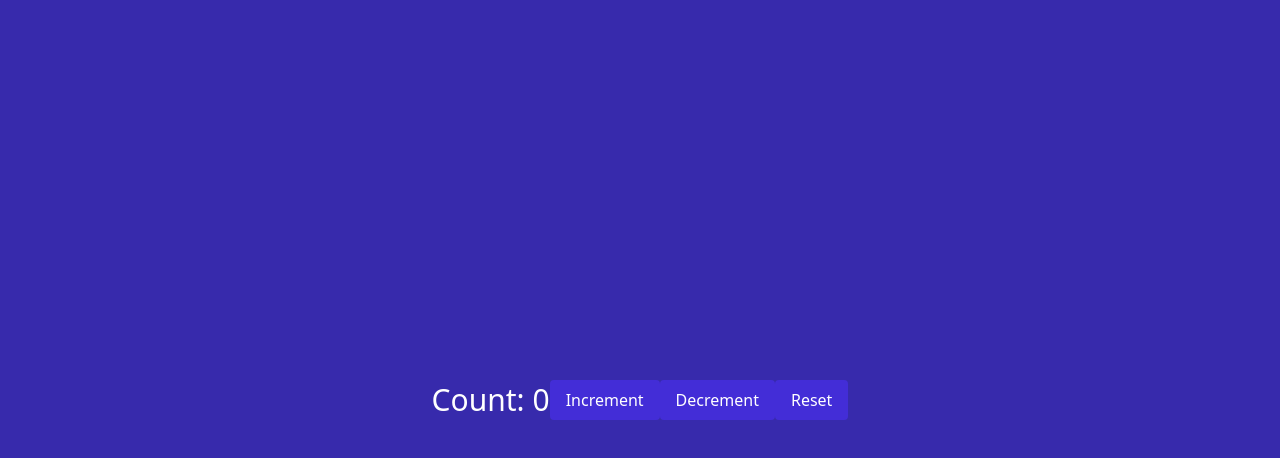
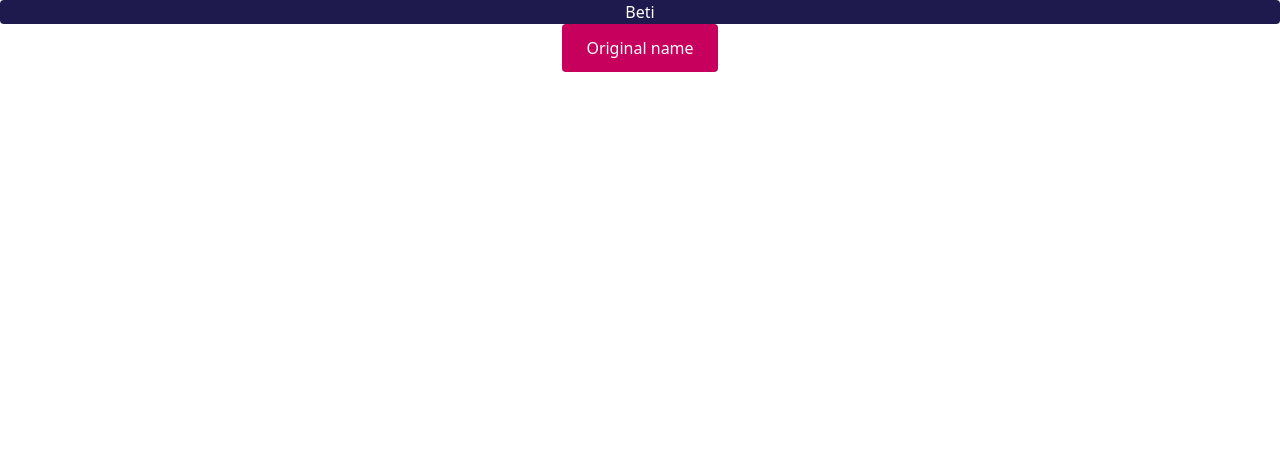
Before and after one commit to abyssiniatech/Redux-App, a React (Vite) app: page / in a window 1280 px wide. Shown: the top 458 px of the page. Built offline with nearby package versions, Linux system fonts and the light colour scheme.

Commit message:
add increment project by using useContext hook

```diff
--- a/src/App.tsx
+++ b/src/App.tsx
@@ -1,10 +1,10 @@
-import UseContextIncrement from "./components/UseContextIncrement";
+import Namereducer from "./components/Namereducer";
 
 
 const App = () => {
   return (
     <div>
-    <UseContextIncrement />
+    <Namereducer />
     </div>
   )
 };
--- /dev/null
+++ b/src/components/Namereducer.tsx
@@ -0,0 +1,25 @@
+import { useReducer, useState } from "react";
+const initialState ="Beti"
+const reducer = (state: string, action: Action): string => {
+  switch (action.type) {
+    case "CHANGE_NAME":
+      return "Surafel Mengist"; // new state
+    default:
+      return state; // IMPORTANT
+  }
+};
+
+const NameReducer = () => {
+  const [state, dispatch] = useReducer(reducer, initialState);
+   const[show,setShow] = useState<boolean>(true)
+  return (
+    <div>
+      <p className="bg-indigo-950 text-white text-center rounded ">{state}</p>
+      <button className="flex m-auto bg-pink-700 text-white rounded  px-6 py-3  justify-center items-center" onClick={() => dispatch({ type: "CHANGE_NAME" })} >
+        {!show?"change name" : "Original name"}
+      </button>
+    </div>
+  );
+};
+
+export default NameReducer;
```
